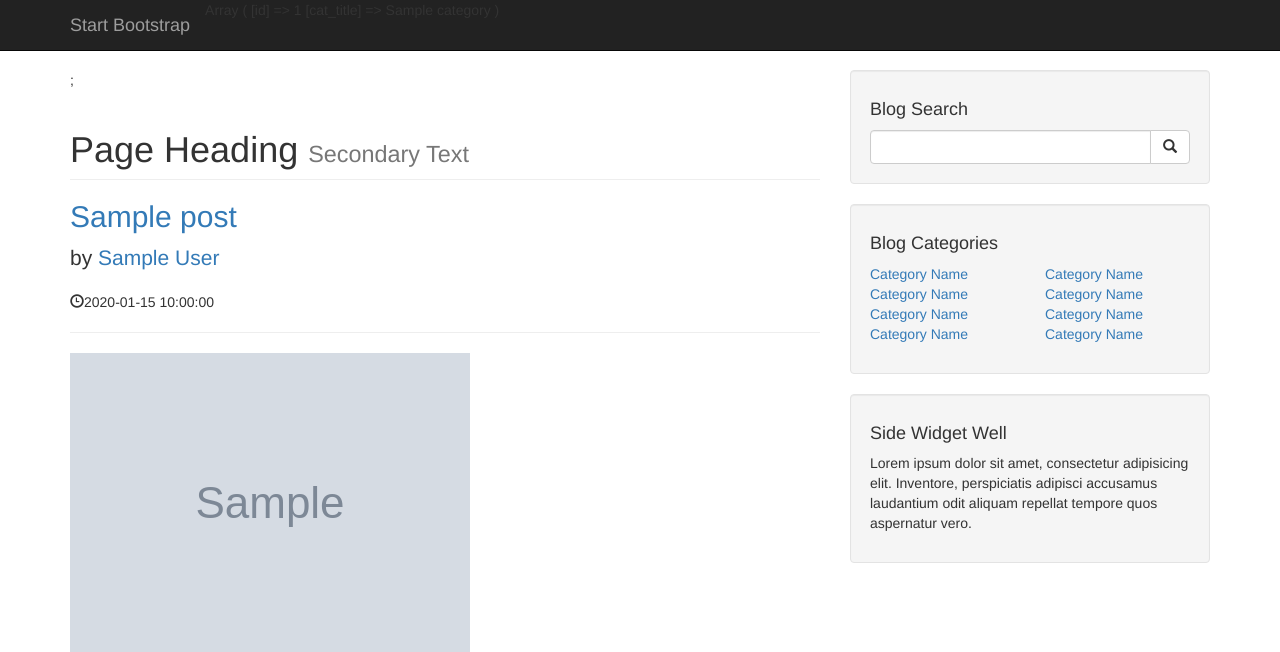
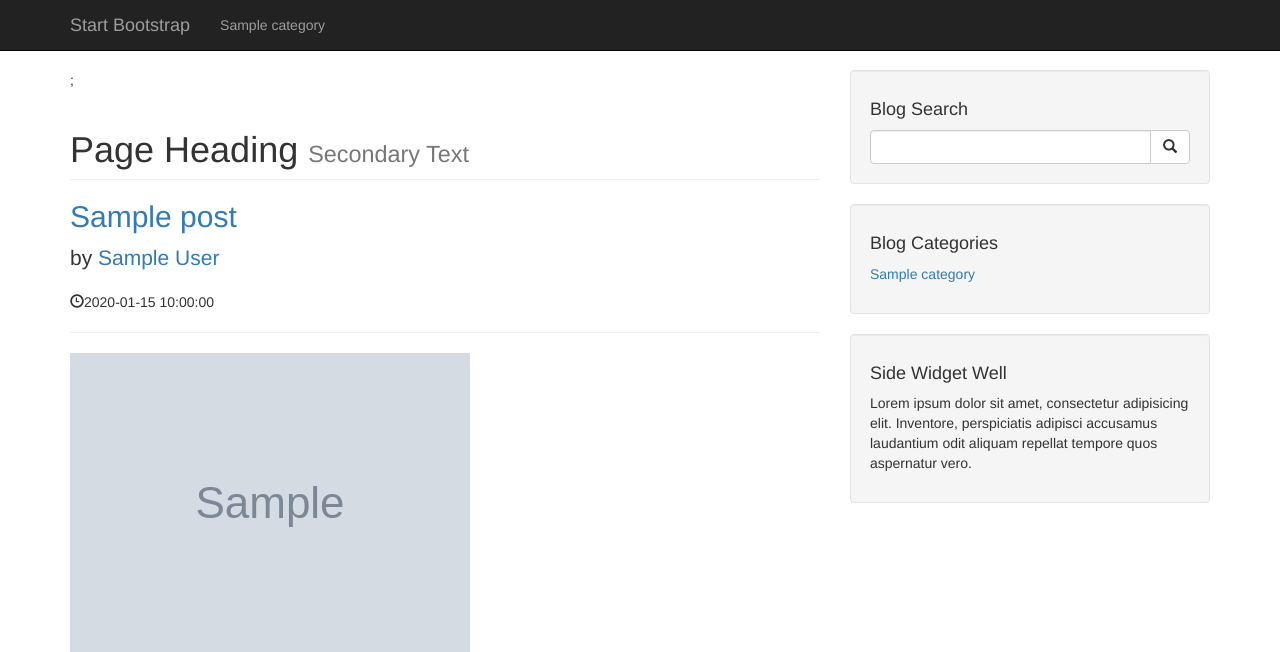
Before and after one commit to ravindrashrivastava/cmsrepo, a PHP site: page /index.php in a window 1280 px wide. Shown: the top 652 px of the page. Run offline with PHP 8.4, Linux system fonts and the light colour scheme; tables that the repository leaves empty or names only in its code hold one stand-in row (values such as "Sample post"); grey boxes marked "Sample" are stand-in pictures.

Commit message:
sidebar category added

```diff
--- a/includes/navigation.php
+++ b/includes/navigation.php
@@ -18,7 +18,6 @@
                     include "includes/db.php";
                     $query = "SELECT * FROM category";
                     $all_cat = mysqli_query($connection ,$query);
-                    print_r(mysqli_fetch_assoc($all_cat));
                     while ($row = mysqli_fetch_assoc($all_cat)) {
                         $cat_title = $row["cat_title"];
                         echo "<li><a href='#'>{$cat_title}</a></li>";
--- a/includes/sidebar.php
+++ b/includes/sidebar.php
@@ -20,31 +20,23 @@
 
 <!-- Blog Categories Well -->
 <div class="well">
+
+    <?php
+    include "includes/db.php";
+    $query = "SELECT * FROM category";
+    $select_category_sidebar = mysqli_query($connection ,$query);
+
+    ?>
     <h4>Blog Categories</h4>
     <div class="row">
-        <div class="col-lg-6">
+        <div class="col-lg-12">
             <ul class="list-unstyled">
-                <li><a href="#">Category Name</a>
-                </li>
-                <li><a href="#">Category Name</a>
-                </li>
-                <li><a href="#">Category Name</a>
-                </li>
-                <li><a href="#">Category Name</a>
-                </li>
-            </ul>
-        </div>
-        <!-- /.col-lg-6 -->
-        <div class="col-lg-6">
-            <ul class="list-unstyled">
-                <li><a href="#">Category Name</a>
-                </li>
-                <li><a href="#">Category Name</a>
-                </li>
-                <li><a href="#">Category Name</a>
-                </li>
-                <li><a href="#">Category Name</a>
-                </li>
+                <?php
+                while ($row = mysqli_fetch_assoc($select_category_sidebar)) {
+                    $cat_title = $row["cat_title"];
+                    echo "<li><a href='#'>{$cat_title}</a></li>";
+                }
+                ?>
             </ul>
         </div>
         <!-- /.col-lg-6 -->
```
